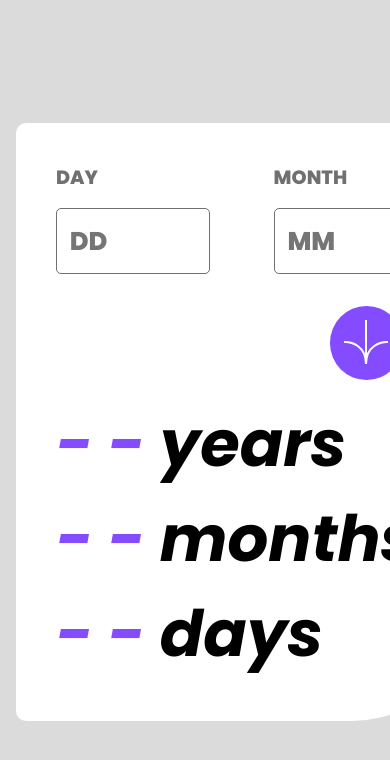
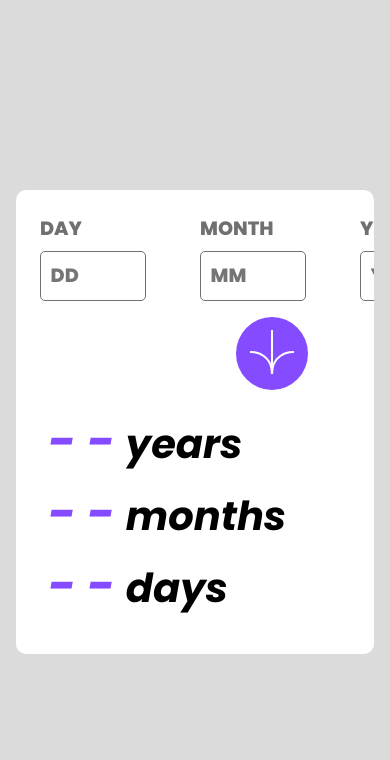
Before and after one commit to noonecaresman023/Age-Calculator-Frontend-Mentor-, a plain HTML site: page index.html in a window 390 px wide. Drawn offline with Linux system fonts and the light colour scheme.

Commit message:
Update stylesheet.css

```diff
--- a/stylesheet.css
+++ b/stylesheet.css
@@ -212,3 +212,37 @@ button:active{
         font-size: 3rem; /* Adjust font size for the spans */
     }
 }
+
+@media screen and (max-width: 480px) {
+    /* Add your CSS rules for small phone screens here */
+    main {
+      min-width: auto; /* Remove the minimum width */
+      padding: 1em; /* Adjust padding as needed */
+      border-radius: 10px; /* Adjust border radius as needed */
+      overflow-x: auto; /* Hide horizontal overflow */
+    }
+
+    .date-container {
+      flex-direction: row; /* Keep the date inputs in a row */
+      justify-content: space-between; /* Distribute the input containers horizontally */
+    }
+
+    .input-container {
+      margin: 0.5rem; /* Reduce the margin around the input containers */
+      flex-grow: 1; /* Make the input containers take up available space */
+    }
+
+    input[type=number] {
+      margin: 0.5rem 0; /* Adjust the margin for the number inputs */
+      width: calc(100% - 2em); /* Set the width to take up all available space with some padding */
+      font-size: 1.2rem; /* Adjust the font size for the input boxes */
+    }
+
+    .age-calculated-container {
+      font-size: 2.5rem; /* Adjust font size as needed */
+    }
+
+    .age-calculated-container > p > span {
+      font-size: 3rem; /* Adjust font size for the spans */
+    }
+  }
```
